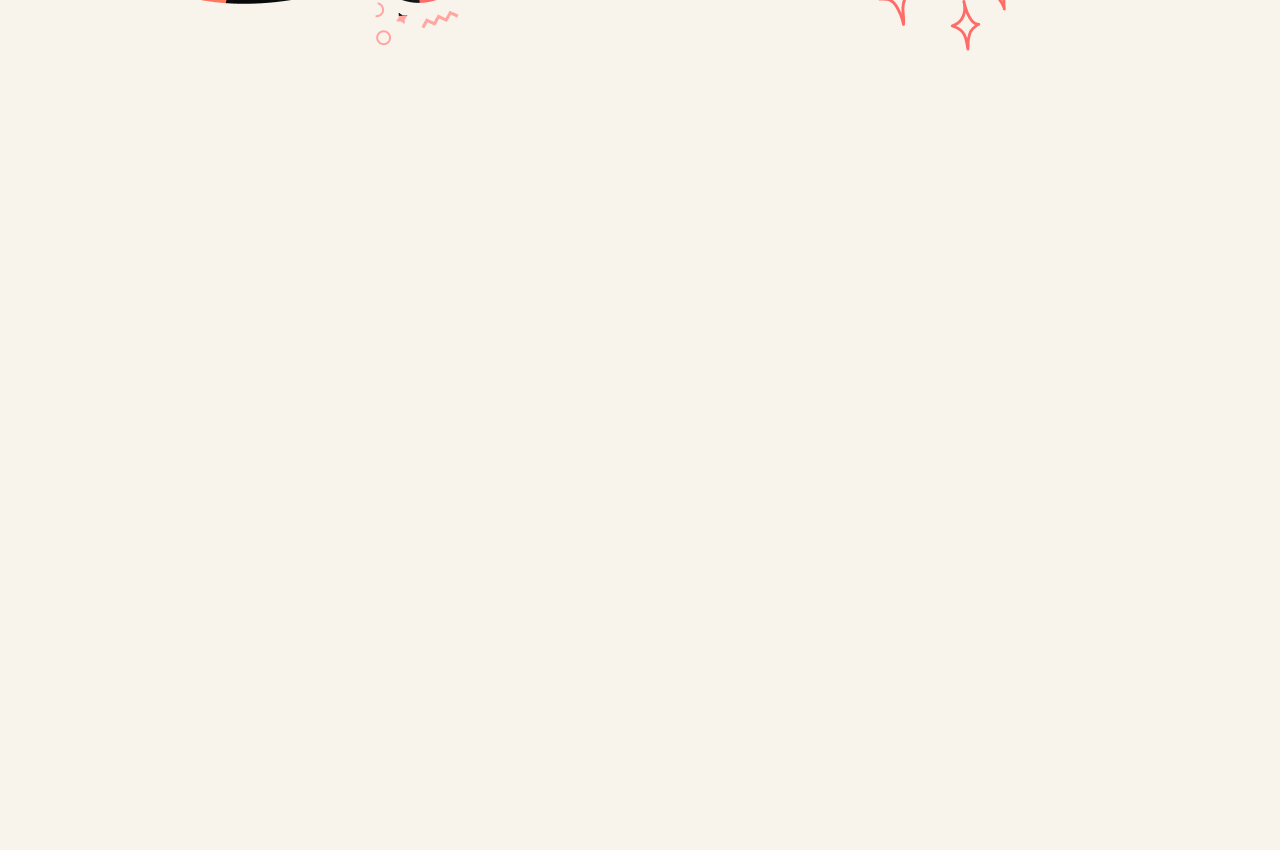
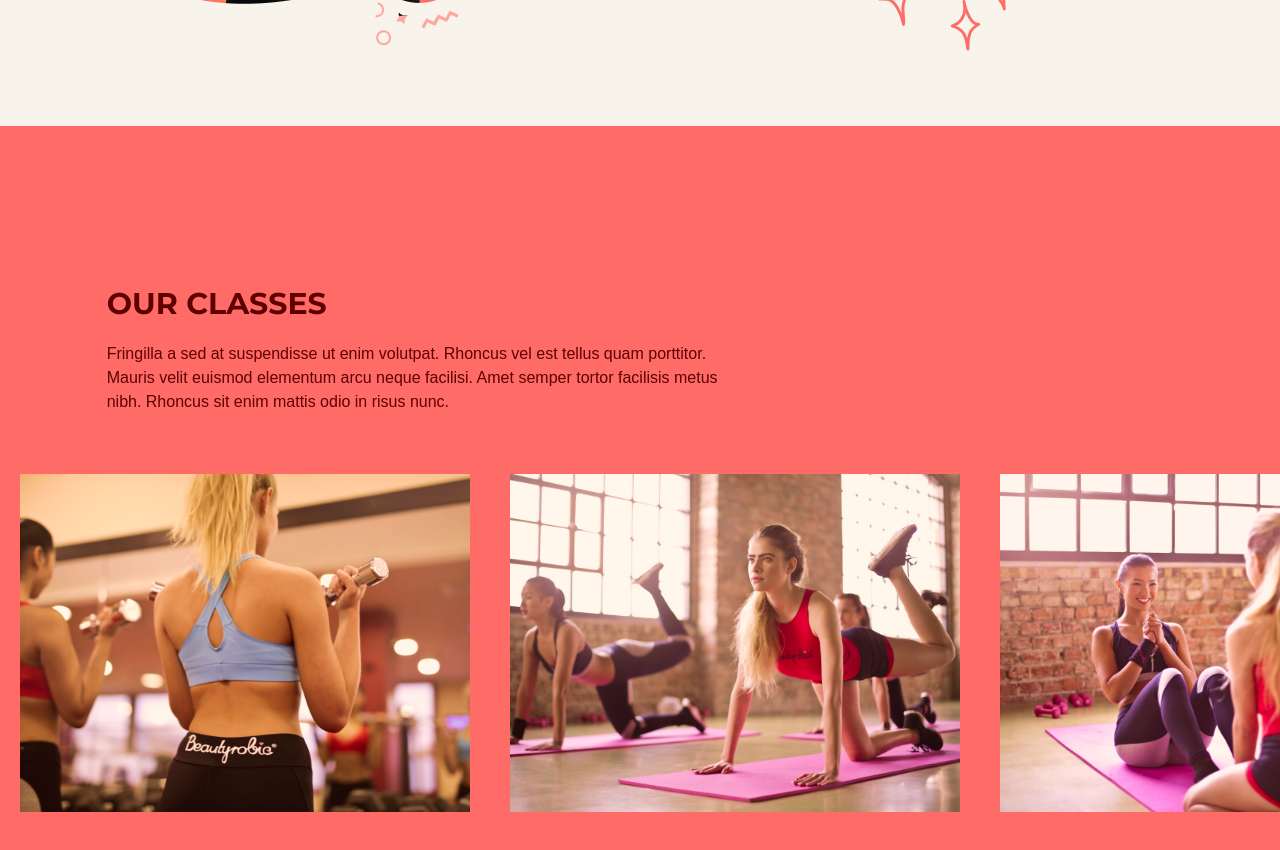
Before and after one commit to parasolya/fitness-studio, a React (Vite) app: page / in a window 1280 px wide. Shown: the part 1960-2810 px from the top of the page. Before the commit the page ends 2086 px from the top, so only its background shows below. Built offline with nearby package versions, Linux system fonts and the light colour scheme.

Commit message:
added section OurClasses

```diff
--- a/src/App.tsx
+++ b/src/App.tsx
@@ -3,7 +3,7 @@
 import { SelectedPage } from './shared/types';
 import { Home } from './scenes/Home';
 import { Benefits } from './scenes/Benefits';
-// import { OurClasses } from './scenes/OurClasses';
+import { OurClasses } from './scenes/OurClasses';
 // import { ContactUs } from './scenes/ContactUs';
 
 
@@ -33,7 +33,7 @@
         />
         < Home setSelectedPage={setSelectedPage} />
         < Benefits setSelectedPage={setSelectedPage} />
-        {/* <OurClasses /> */}
+        <OurClasses electedPage={setSelectedPage} />
         {/* <ContactUs />  */}
       </div>
 
--- a/src/scenes/Benefits/Benefit.tsx
+++ b/src/scenes/Benefits/Benefit.tsx
@@ -12,11 +12,11 @@
   icon: JSX.Element;
   title: string;
   description: string;
-  setSelectedPage: (value:SelectedPage) => void;
+  setSelectedPage: (value: SelectedPage) => void;
 
 }
 
-export const Benefit = ({icon, title, description, setSelectedPage}: Props) => {
+export const Benefit = ({ icon, title, description, setSelectedPage }: Props) => {
   return (
     <motion.div
       variants={childVariant}
--- a/src/scenes/Benefits/index.tsx
+++ b/src/scenes/Benefits/index.tsx
@@ -75,6 +75,7 @@
           whileInView="visible"
           viewport={{ once: true, amount: 0.5 }}
           variants={container} >
+
           {benefits.map((benefit: BenefitType) => (
             <Benefit key={benefit.title} icon={benefit.icon} title={benefit.title} description={benefit.description}
               setSelectedPage={setSelectedPage} />
--- /dev/null
+++ b/src/scenes/OurClasses/Class.tsx
@@ -0,0 +1,26 @@
+type Props = {
+    name: string,
+    description?: string,
+    image: string,
+    index: number
+}
+
+function Class({ name, description, image, index }: Props) {
+
+    const overlayStyles = `p-5 absolute z-30 flex
+  h-[380px] w-[450px] flex-col items-center justify-center
+  whitespace-normal bg-primary-500 text-center text-white
+  opacity-0 transition duration-500 hover:opacity-90`;
+
+    return (
+        <li className="relative mx-5 inline-block h-[380px] w-[450px]" key={name + index}>
+            <div className={overlayStyles}>
+                <p className="text-2xl">{name}</p>
+                <p className="mt-5">{description}</p>
+            </div>
+            <img alt={name} src={image} />
+        </li>
+    )
+}
+
+export default Class
--- a/src/scenes/OurClasses/index.tsx
+++ b/src/scenes/OurClasses/index.tsx
@@ -1,9 +1,95 @@
+import { HText } from "@/shared/HText";
+import { SelectedPage, ClassesType } from "@/shared/types";
+import { motion } from "framer-motion";
+import image1 from '@/assets/image1.png';
+import image2 from '@/assets/image2.png';
+import image3 from '@/assets/image3.png';
+import image4 from '@/assets/image4.png';
+import image5 from '@/assets/image5.png';
+import image6 from '@/assets/image6.png';
+import Class from './Class'
+
+type Props = {
+  setSelectedPage: (value: SelectedPage) => void;
+};
+
+const classes = [
+  {
+    name: "Weight Training Classes",
+    description:
+      "Lorem ipsum dolor sit amet, consectetur adipiscing elit, sed do eiusmod tempor incididunt ut labore et dolore magna aliqua. Ut enim ad minim veniam, quis nostrud exercitation ullamco laboris nisi ut aliquip ex ea commodo consequat.",
+    image: image1,
+  },
+  {
+    name: "Yoga Classes",
+    image: image2,
+  },
+  {
+    name: "Ab Core Classes",
+    description:
+      "Lorem ipsum dolor sit amet, consectetur adipiscing elit, sed do eiusmod tempor incididunt ut labore et dolore magna aliqua. Ut enim ad minim veniam, quis nostrud exercitation ullamco laboris nisi ut aliquip ex ea commodo consequat.",
+    image: image3,
+  },
+  {
+    name: "Adventure Classes",
+    description:
+      "Lorem ipsum dolor sit amet, consectetur adipiscing elit, sed do eiusmod tempor incididunt ut labore et dolore magna aliqua. Ut enim ad minim veniam, quis nostrud exercitation ullamco laboris nisi ut aliquip ex ea commodo consequat.",
+    image: image4,
+  },
+  {
+    name: "Fitness Classes",
+    image: image5,
+  },
+  {
+    name: "Training Classes",
+    description:
+      "Lorem ipsum dolor sit amet, consectetur adipiscing elit, sed do eiusmod tempor incididunt ut labore et dolore magna aliqua. Ut enim ad minim veniam, quis nostrud exercitation ullamco laboris nisi ut aliquip ex ea commodo consequat.",
+    image: image6,
+  },
+]
 
 
+export const OurClasses = ({ setSelectedPage }: Props) => {
+  return (
+    <section id="ourclasses" className="w-full bg-primary-500 py-40">
+      <motion.div
+        onViewportEnter={() => setSelectedPage(SelectedPage.OurClasses)}
+      >
+        <motion.div
+          className="w-5/6 mx-auto "
+          initial="hidden"
+          whileInView="visible"
+          viewport={{ once: true, amount: 0.5 }}
+          transition={{ duration: 0.5 }}
+          variants={{
+            hidden: { opacity: 0, x: -50 },
+            visible: { opacity: 1, x: 0 },
+          }}>
+          <div className="md:w-3/5">
+            <HText>OUR CLASSES</HText>
+            <p className="py-5">
+              Fringilla a sed at suspendisse ut enim volutpat. Rhoncus vel est
+              tellus quam porttitor. Mauris velit euismod elementum arcu neque
+              facilisi. Amet semper tortor facilisis metus nibh. Rhoncus sit
+              enim mattis odio in risus nunc.</p>
+          </div>
+        </motion.div>
+        <div className="mt-10 h-[353px] w-full overflow-x-auto overflow-y-hidden">
+          <ul className="w-[2800px] whitespace-nowrap">
+            {classes.flatMap((item: ClassesType, index) => {
+              return (
+                <Class
+                  index={index}
+                  name={item.name}
+                  description={item.description}
+                  image={item.image}
+                />
+              )
+            })}
+          </ul>
+        </div>
+      </motion.div>
 
-
-export const OurClasses = () => {
-  return (
-    <div>OurClasses</div>
+    </section>
   )
 }
--- a/src/shared/HText.tsx
+++ b/src/shared/HText.tsx
@@ -1,8 +1,8 @@
 type Props = {
-    children: React.ReactNode;
+  children: React.ReactNode;
 }
 
-export const HText = ({children}: Props) => {
+export const HText = ({ children }: Props) => {
   return (
     <h1 className="basis-3/5 text-3xl font-montserrat font-bold">{children}</h1>
   )
--- a/src/shared/types.ts
+++ b/src/shared/types.ts
@@ -10,3 +10,9 @@
   title: string;
   description: string;
 }
+
+export interface ClassesType {
+  name: string;
+  description?: string;
+  image: string;
+}
```
Lines whose indentation alone changed are shown as unchanged.
